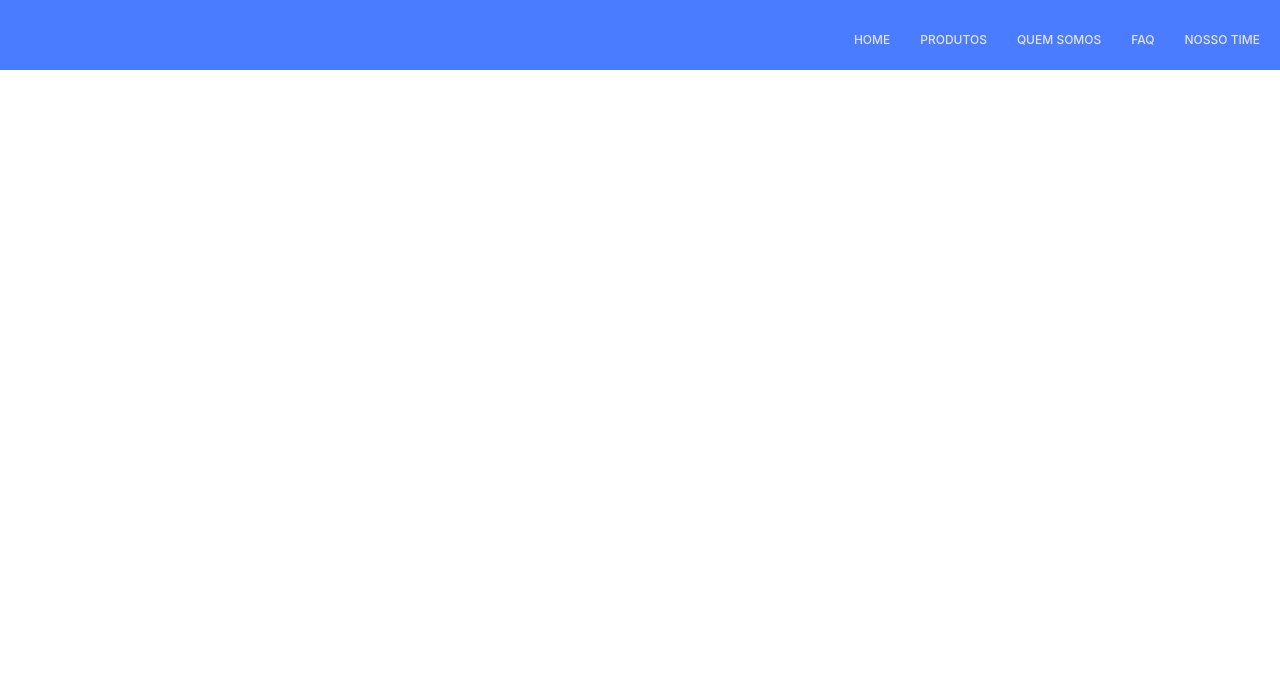
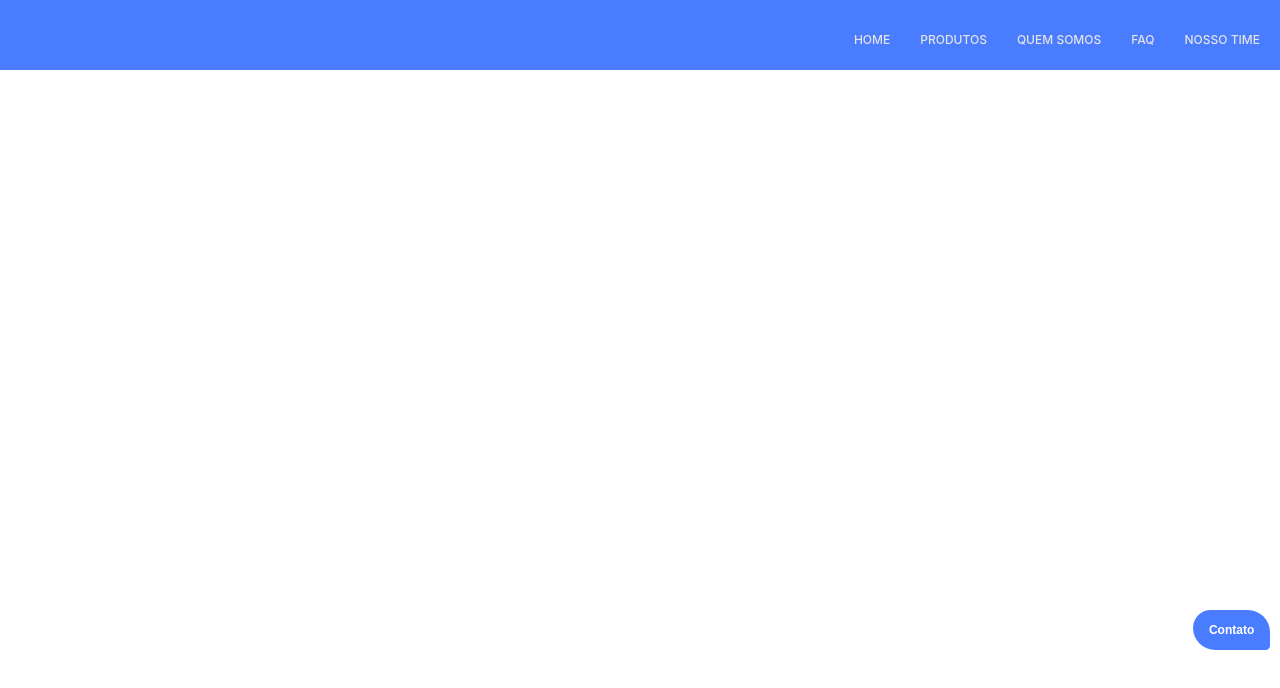
Before and after one commit to kevenike/Challenge-SalesFoce-Fiap, a Next.js app: page /Components/BotaoFormulario in a window 1280 px wide. Before the commit this address had no page. Shown: the top 688 px of the page. Built offline with nearby package versions, Linux system fonts and the light colour scheme.

Commit message:
adicionando o botao do formulario de contato

```diff
--- /dev/null
+++ b/src/app/Components/BotaoFormulario/BotaoFormulario.css
@@ -0,0 +1,33 @@
+.formOculto {
+    display: none;
+}
+
+.botaoImagem {
+    width: 30%;
+    background-color: #F1F1F1;
+    border-radius: 100px;
+}
+
+.botaoFomulario {
+    width: 6%;
+    height: 5%;
+    display: flex;
+    align-items: center;
+    justify-content: space-evenly;
+    background-color: #4A7CFF;
+    border-radius: 40px 50px 10px;
+    font-family: sans-serif;
+    font-size: 8px;
+    color: white;
+    cursor: pointer;
+
+    transition: 1.5s;
+    position: fixed;
+    right: 10px;
+    bottom: 150px;
+}
+
+.botaoFomulario:hover {
+    background-color: #032d60;
+    transform: scale(1.1);
+}
--- a/src/app/Components/IconeFormulario/page.tsx
+++ b/src/app/Components/BotaoFormulario/page.tsx
@@ -1,10 +1,14 @@
-import "./IconeFormulario.css";
+import "./BotaoFormulario.css";
 import Image from "next/image";
+
+
 
 function IconeFormulario() {
     return (
         <>
-
+          <section className="botaoFomulario">
+                <h2>Contato</h2>
+          </section>
         </>
     );
 }
--- a/src/app/Components/Header/page.tsx
+++ b/src/app/Components/Header/page.tsx
@@ -1,10 +1,13 @@
 import Link from "next/link";
+import Image from "next/image";
 import "./Header.css";
+
 
 const Header = () => {
     return(
         <>
             <header className="cabecalho">
+
                    <nav className="menu">
                      <ul className="links-de-navegacao">
                         <li><Link className="link" href="/">Home</Link></li>
--- a/src/app/layout.tsx
+++ b/src/app/layout.tsx
@@ -1,4 +1,5 @@
 import Header from "./Components/Header/page";
+import BotaoFormulario from "./Components/BotaoFormulario/page";
 import "./Global.css"
 import type { Metadata } from "next";
 
@@ -16,6 +17,7 @@ export default function RootLayout({
   return (
     <html lang="pt-BR">
        <Header />
+       <BotaoFormulario />
     </html>
   );
 }
```
Also changed, not shown: public/assets/Logo-Sales.png (renamed from public/Assets/Logo Sales.png), src/app/Components/IconeFormulario/IconeFormulario.css (deleted).
